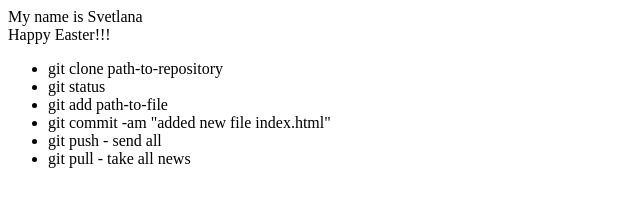
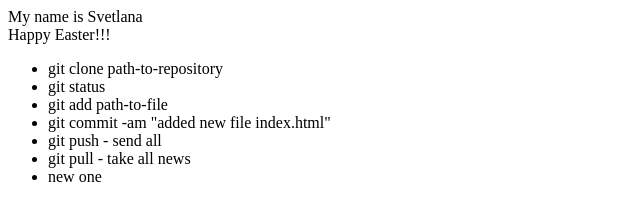
Before and after one commit to iliuchyk/git-lesson, a plain HTML site: page index.html in a window 1280 px wide. Shown: the full height of the page, 0-640 px from the left. Drawn offline with Linux system fonts and the light colour scheme.

Commit message:
new adding

```diff
--- a/index.html
+++ b/index.html
@@ -8,5 +8,6 @@
         <li>git commit -am "added new file index.html"</li>
         <li>git push - send all</li>
         <li>git pull - take all news</li>
+        <li>new one</li>
     </ul>
 </div>
```
